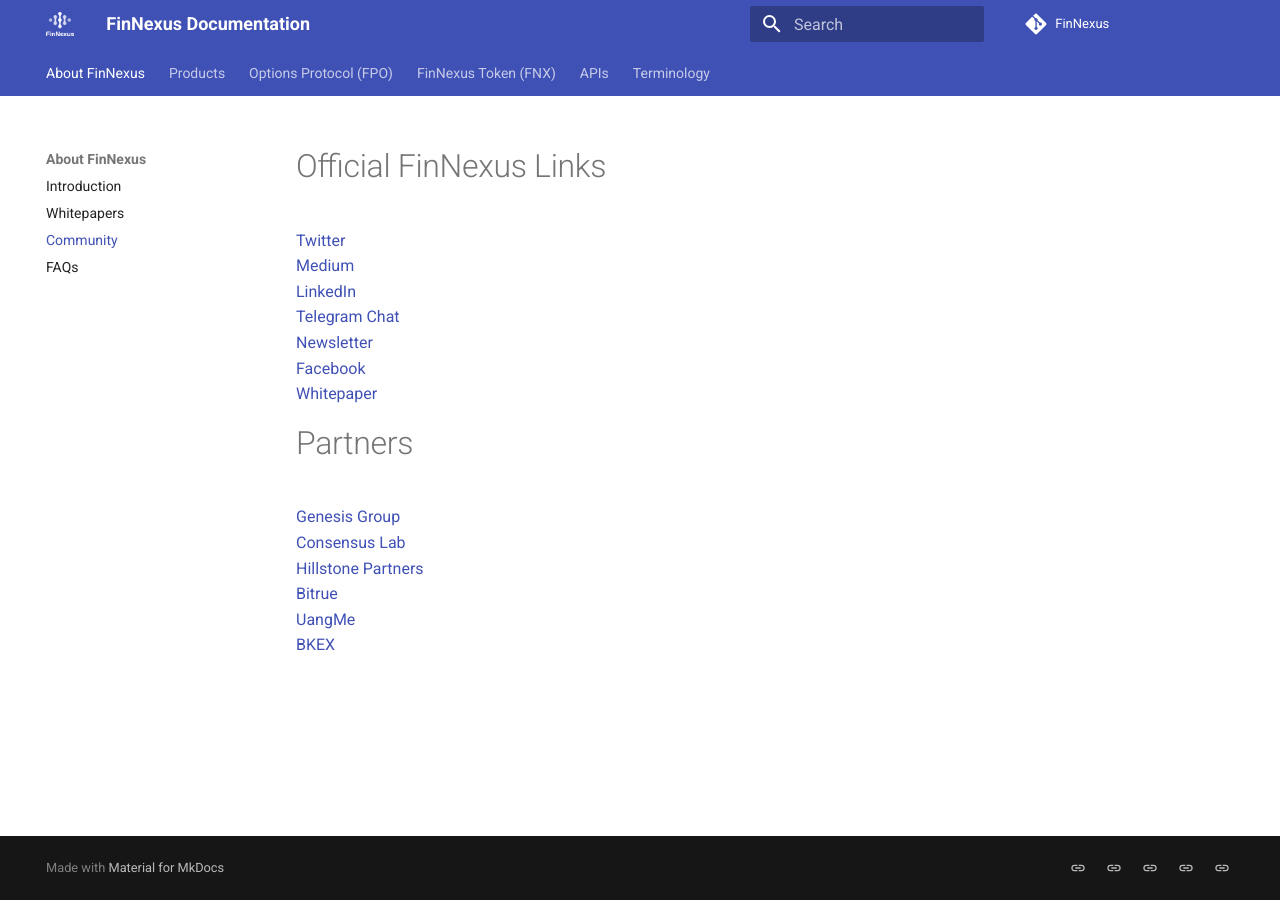
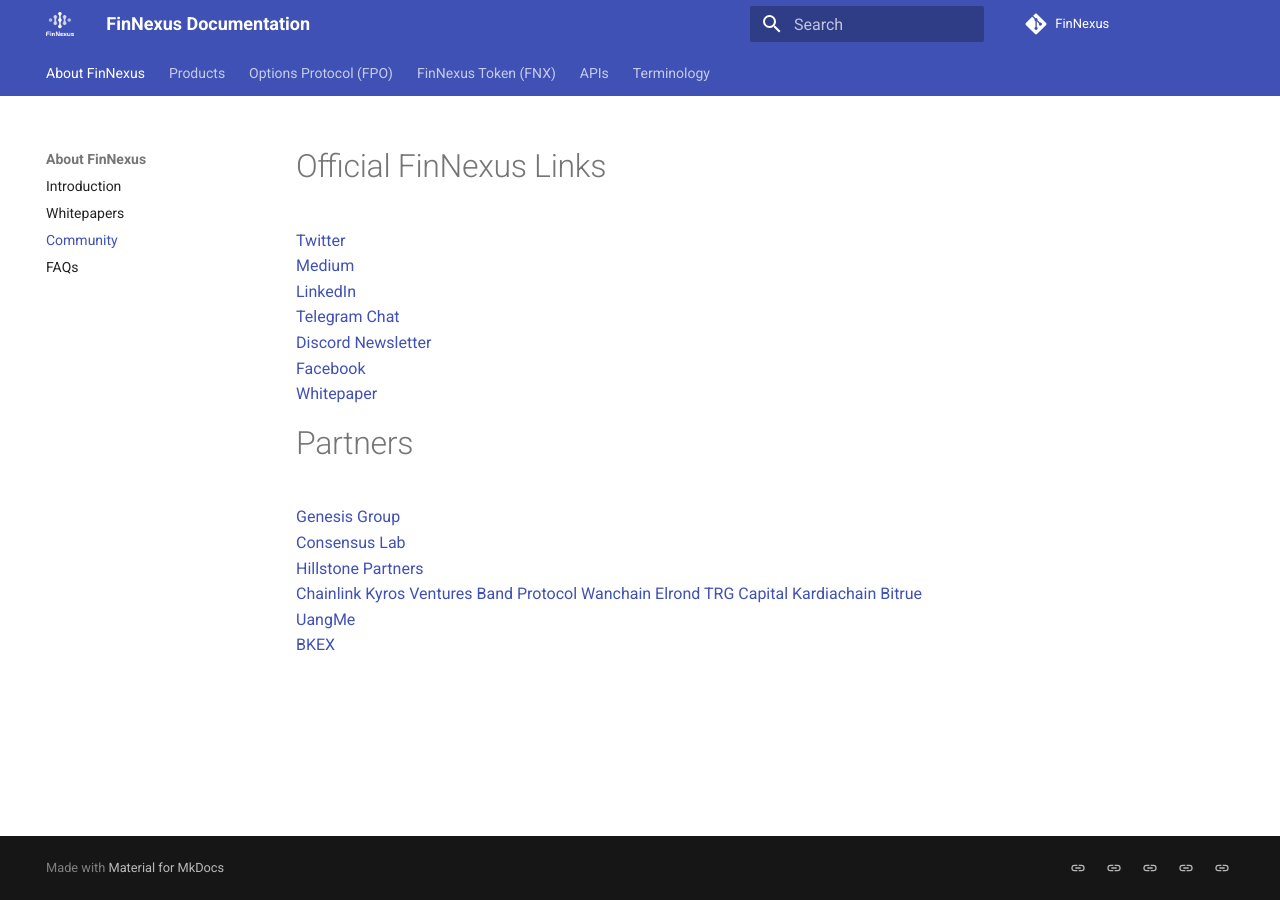
Before and after one commit to Phoenix-Finance/Phoenix-Documentation, an MkDocs documentation site: the page built from content/community/index.md, in a window 1280 px wide. Built offline with MkDocs 1.6.1 and Material for MkDocs 9.7.7, drawn with Linux system fonts in a browser that asks for light colours.

Commit message:
Update index.md

```diff
--- a/content/community/index.md
+++ b/content/community/index.md
@@ -4,6 +4,7 @@
 [Medium](https://medium.com/finnexus)
 [LinkedIn](https://www.linkedin.com/company/28684689)
 [Telegram Chat](https://t.me/FinNexusOfficial)
+[Discord](https://discord.com/invite/bCDMHN7)
 [Newsletter](https://mailchi.mp/9c15712d2bbf/finnexus-newsletter)
 [Facebook](https://www.facebook.com/FinNexus/?modal=admin_todo_tour)
 [Whitepaper](https://www.finnexus.io/FinNexus_Whitepaper_en.pdf)
@@ -13,6 +14,13 @@
 [Genesis Group](https://www.genesis-group.com/)
 [Consensus Lab](https://consensus-lab.com/)
 [Hillstone Partners](https://www.hillstonepe.co/)
+[Chainlink](https://chain.link/)
+[Kyros Ventures](https://kyros.ventures/)
+[Band Protocol](https://bandprotocol.com/)
+[Wanchain](https://www.wanchain.org/)
+[Elrond](https://elrond.com/)
+[TRG Capital](https://trgc.io/)
+[Kardiachain](https://kardiachain.io/)
 [Bitrue](https://www.bitrue.com/)
 [UangMe](https://www.uangme.id/)
 [BKEX](https://www.bkex.com/)
```
